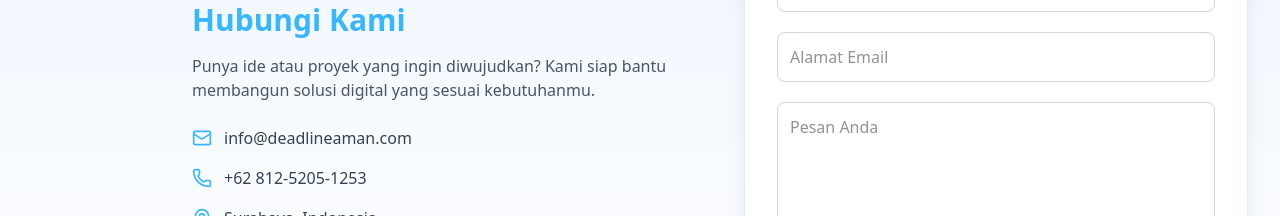
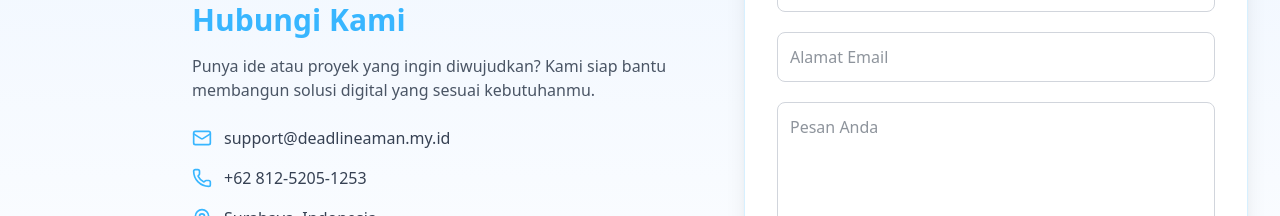
Before and after one commit to 7Cdrs/DeadlineAman, a React (Vite) app: page / in a window 1280 px wide. Shown: the part 3340-3556 px from the top of the page. Built offline with nearby package versions, Linux system fonts and the light colour scheme.

Commit message:
change email and direct link project

```diff
--- a/src/components/ContactSection.jsx
+++ b/src/components/ContactSection.jsx
@@ -16,7 +16,7 @@ export default function ContactSection() {
           <div className="space-y-4 text-gray-700">
             <div className="flex items-center gap-3">
               <Mail className="text-[#38b6ff] w-5 h-5" />
-              <span>info@deadlineaman.com</span>
+              <span>support@deadlineaman.my.id</span>
             </div>
             <div className="flex items-center gap-3">
               <Phone className="text-[#38b6ff] w-5 h-5" />
--- a/src/components/Footer.jsx
+++ b/src/components/Footer.jsx
@@ -36,7 +36,7 @@ export default function Footer() {
           <h3 className="text-lg font-semibold text-white mb-3 drop-shadow-md">Kontak</h3>
           <ul className="space-y-2 text-white/95">
             <li className="flex justify-center md:justify-start items-center gap-2 hover:text-white transition-colors duration-300 drop-shadow-sm">
-              <Mail className="w-4 h-4 text-white/90" /> info@deadlineaman.com
+              <Mail className="w-4 h-4 text-white/90" /> support@deadlineaman.my.id
             </li>
             <li className="flex justify-center md:justify-start items-center gap-2 hover:text-white transition-colors duration-300 drop-shadow-sm">
               <Phone className="w-4 h-4 text-white/90" /> +62 812-5205-1253
--- a/src/components/ProjectsSection.jsx
+++ b/src/components/ProjectsSection.jsx
@@ -49,7 +49,7 @@ const projects = [
     year: "2025",
     desc: "Aplikasi self-service pasien untuk mempercepat proses pendaftaran dan antrian di klinik, dengan fitur pencarian cepat, registrasi mandiri, dan nomor antrian otomatis.",
     tech: ["Spring Boot", "Java", "React.js", "SSMS"],
-    link: "https://www.linkedin.com/in/zhulva-priya-abhipraya-a69475335?utm_source=share&utm_campaign=share_via&utm_content=profile&utm_medium=android_app"
+    link: " https://lnkd.in/gex9nTSX"
   },
 ];
 
```
